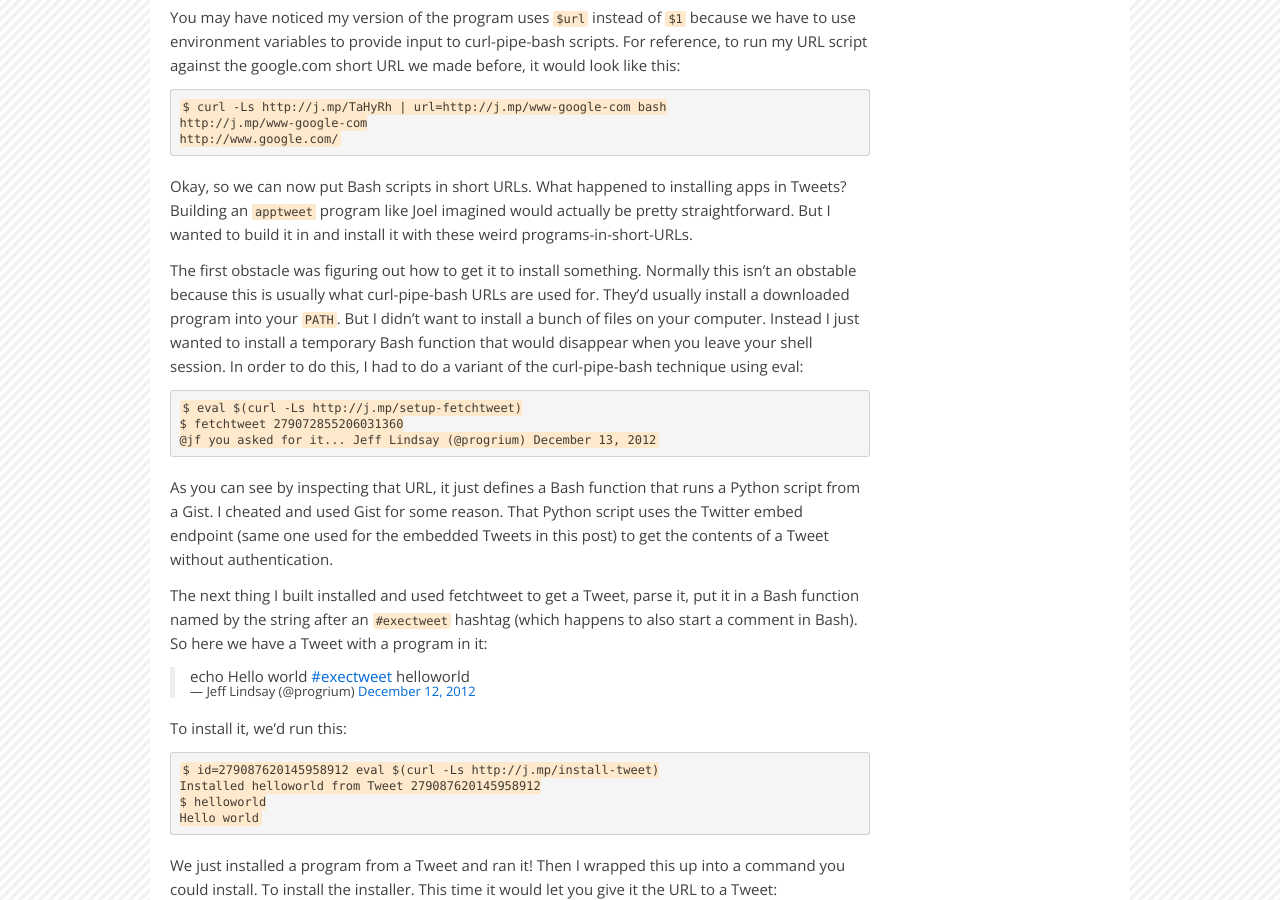
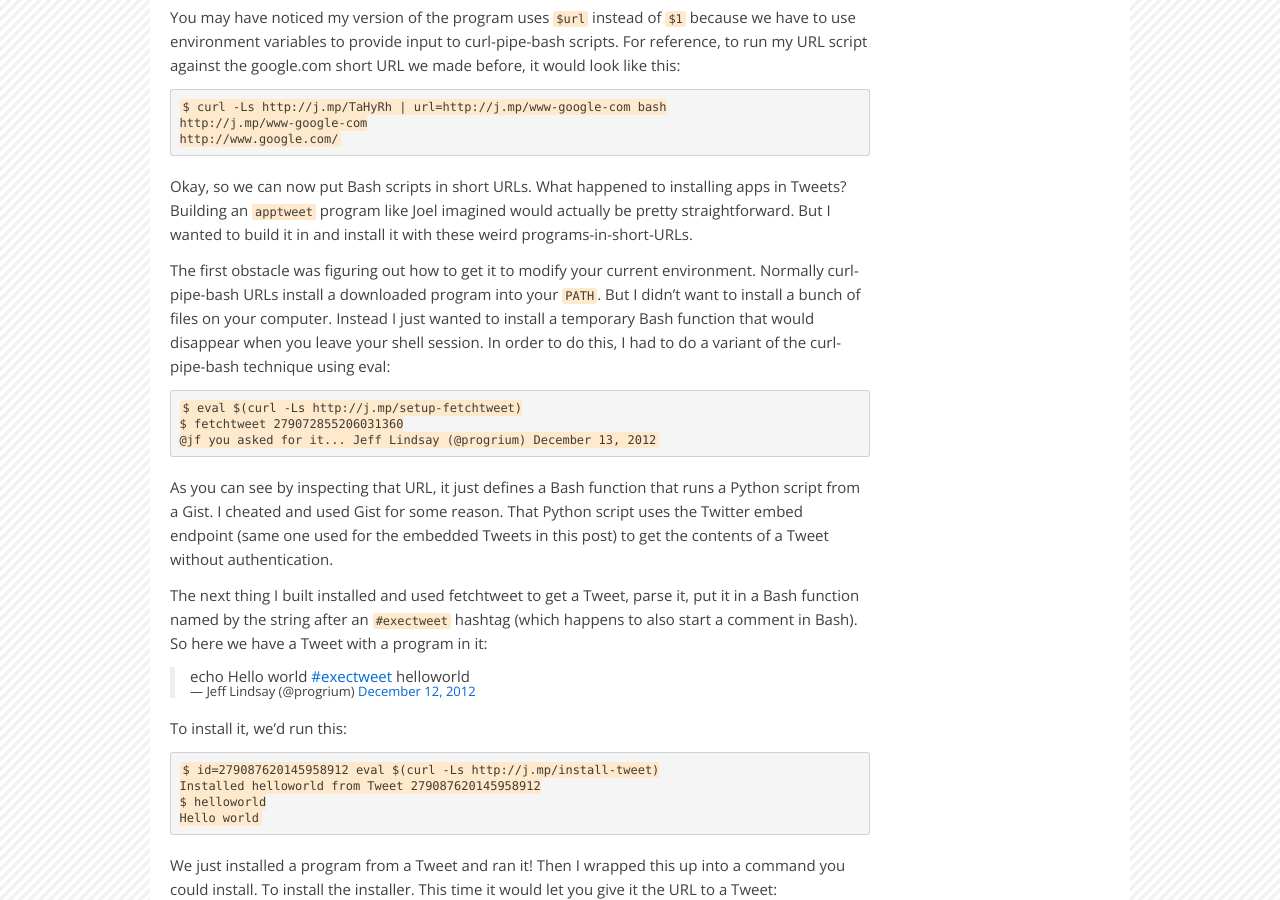
Before and after one commit to progrium/progrium.github.com, a Jekyll site: the page built from _posts/2013-01-05-executable-tweets-and-programs-in-short-urls.md, in a window 1280 px wide and 900 px high, scrolled down 2475 px. Built offline with Jekyll 4.4.1, drawn with Linux system fonts in a browser that asks for light colours; comment, search, counter and statistics services are not loaded.

Commit message:
better explanation

```diff
--- a/_posts/2013-01-05-executable-tweets-and-programs-in-short-urls.md
+++ b/_posts/2013-01-05-executable-tweets-and-programs-in-short-urls.md
@@ -123,13 +123,12 @@ installing apps in Tweets? Building an `apptweet` program like Joel
 imagined would actually be pretty straightforward. But I wanted to build
 it in and install it with these weird programs-in-short-URLs.
 
-The first obstacle was figuring out how to get it to install something.
-Normally this isn't an obstable because this is usually what curl-pipe-bash URLs are used for. They'd usually
-install a downloaded program into your `PATH`. But I didn't want to
-install a bunch of files on your computer. Instead I just wanted to
-install a temporary Bash function that would disappear when you leave
-your shell session. In order to do this, I had to do a variant of the
-curl-pipe-bash technique using eval:
+The first obstacle was figuring out how to get it to modify your current
+environment. Normally curl-pipe-bash URLs install a downloaded program
+into your `PATH`. But I didn't want to install a bunch of files on your
+computer. Instead I just wanted to install a temporary Bash function
+that would disappear when you leave your shell session. In order to do
+this, I had to do a variant of the curl-pipe-bash technique using eval:
 
     $ eval $(curl -Ls http://j.mp/setup-fetchtweet)
     $ fetchtweet 279072855206031360
```
